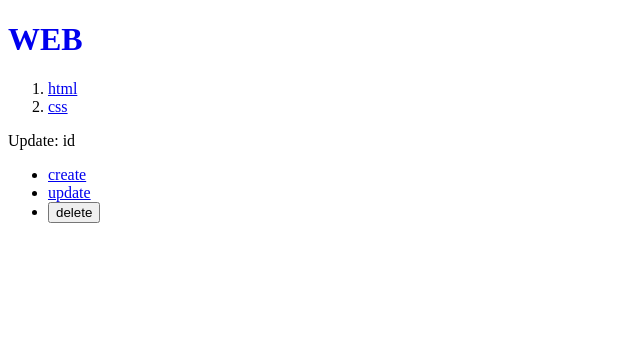
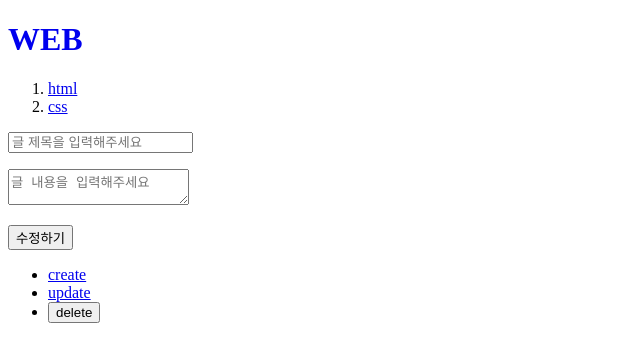
Before and after one commit to nijuy/nextjs-practice, a Next.js app: page /update/id in a window 1280 px wide. Shown: the top 362 px of the page, without its empty margins (0-640 px from the left). Built offline with nearby package versions, Linux system fonts and the light colour scheme; no server answers; data requests are answered from the project's data file.

Commit message:
feat: 글 수정 기능

```diff
--- a/src/app/update/[id]/page.tsx
+++ b/src/app/update/[id]/page.tsx
@@ -1,10 +1,75 @@
+'use client'
+import { useRouter } from 'next/navigation'
+import { useState, useEffect } from 'react'
+
 interface UpdateProps {
   params: {
     id: string
   }
 }
+
 const Update = (props: UpdateProps) => {
-  return <>Update: {props.params.id}</>
+  const [title, setTitle] = useState('')
+  const [body, setBody] = useState('')
+
+  const id = props.params.id
+  const router = useRouter()
+
+  const onUpdatePost = (formEvent: React.FormEvent<HTMLFormElement>) => {
+    formEvent.preventDefault()
+
+    const options = {
+      method: 'PATCH',
+      headers: {
+        'Content-Type': 'application/json',
+      },
+      body: JSON.stringify({ title, body }),
+    }
+
+    fetch(`http://localhost:9999/topics/${id}`, options)
+      .then((response) => response.json())
+      .then((result) => {
+        router.push(`/read/${result.id}`)
+      })
+  }
+
+  useEffect(() => {
+    fetch(`http://localhost:9999/topics/${id}`)
+      .then((response) => response.json())
+      .then((result) => {
+        setTitle(result.title)
+        setBody(result.body)
+      })
+  }, [])
+
+  return (
+    <>
+      <form onSubmit={onUpdatePost}>
+        <p>
+          <input
+            type="text"
+            name="title"
+            placeholder="글 제목을 입력해주세요"
+            value={title}
+            onChange={(inputEvent) => {
+              setTitle(inputEvent.target.value)
+            }}
+          />
+        </p>
+        <p>
+          <textarea
+            name="body"
+            placeholder="글 내용을 입력해주세요"
+            value={body}
+            onChange={(textAreaEvent) => {
+              setBody(textAreaEvent.target.value)
+            }}
+          ></textarea>
+        </p>
+        <button> 수정하기 </button>
+      </form>
+    </>
+  )
 }
 
 export default Update
```
